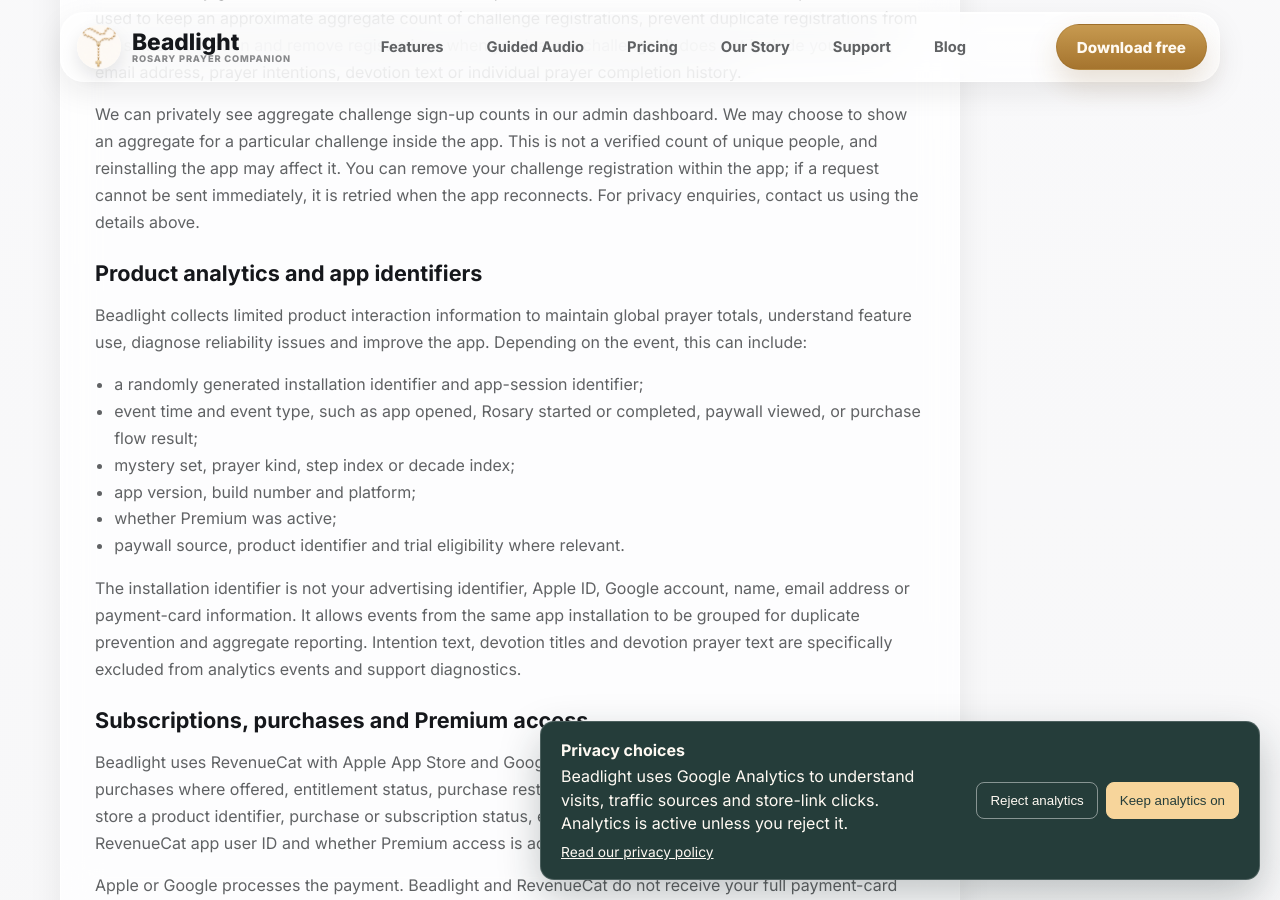
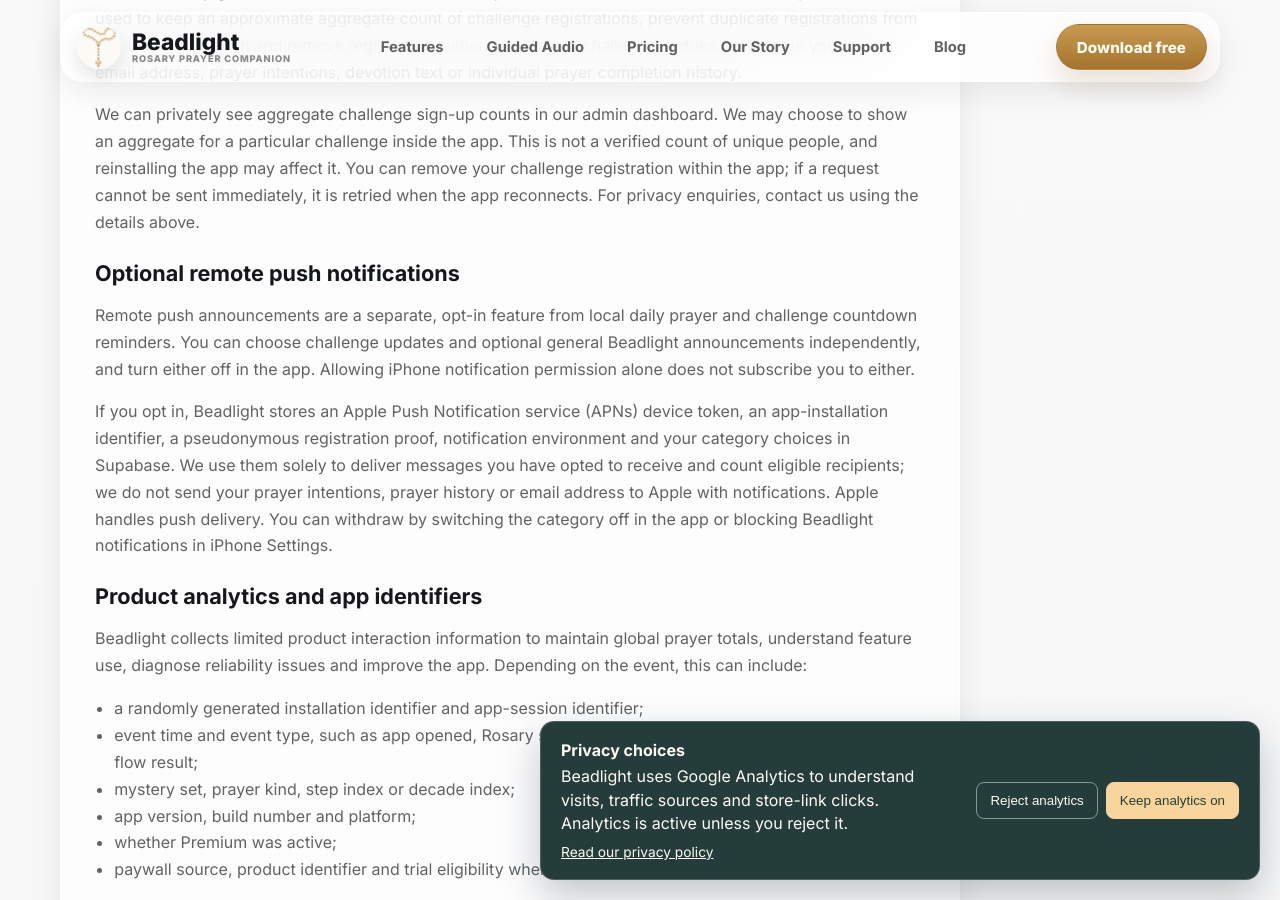
Before and after one commit to samwarb/beadlight, a Jekyll site: the page privacy/index.html, which Jekyll copies as it is, in a window 1280 px wide and 900 px high, scrolled down 2381 px. Built offline with Jekyll 4.4.1, drawn with Linux system fonts in a browser that asks for light colours.

Commit message:
Disclose optional APNs token registration and category-based push preferences

```diff
--- a/privacy/index.html
+++ b/privacy/index.html
@@ -177,6 +177,23 @@
         verified count of unique people, and reinstalling the app may affect it. You can remove
         your challenge registration within the app; if a request cannot be sent immediately, it
         is retried when the app reconnects. For privacy enquiries, contact us using the details above.
+      </p>
+
+      <h3>Optional remote push notifications</h3>
+      <p>
+        Remote push announcements are a separate, opt-in feature from local daily prayer
+        and challenge countdown reminders. You can choose challenge updates and optional
+        general Beadlight announcements independently, and turn either off in the app.
+        Allowing iPhone notification permission alone does not subscribe you to either.
+      </p>
+      <p>
+        If you opt in, Beadlight stores an Apple Push Notification service (APNs) device
+        token, an app-installation identifier, a pseudonymous registration proof, notification
+        environment and your category choices in Supabase. We use them solely to deliver
+        messages you have opted to receive and count eligible recipients; we do not send
+        your prayer intentions, prayer history or email address to Apple with notifications.
+        Apple handles push delivery. You can withdraw by switching the category off
+        in the app or blocking Beadlight notifications in iPhone Settings.
       </p>
 
       <h3>Product analytics and app identifiers</h3>
```
